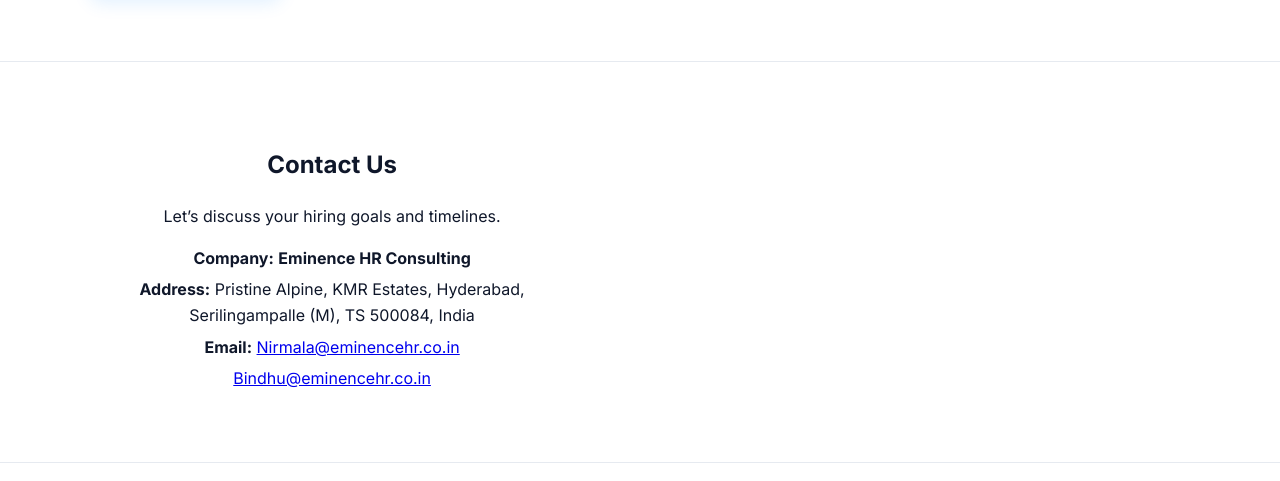
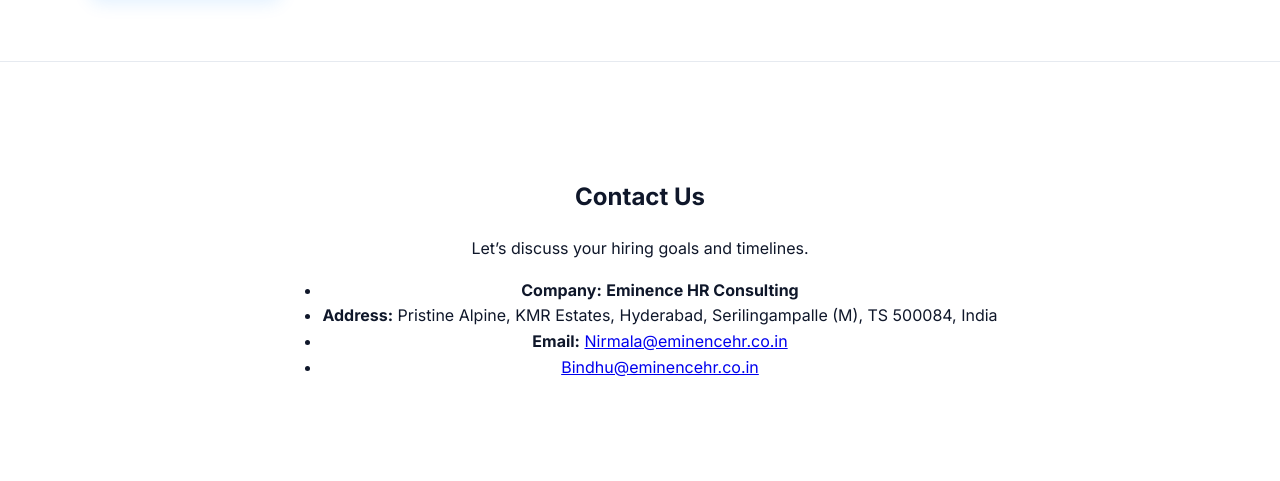
Before and after one commit to nirmalakoduru03/eminencehr, a plain HTML site: page docs/index.html in a window 1280 px wide. Shown: the part 3918-4399 px from the top of the page. Drawn offline with Linux system fonts and the light colour scheme.

Commit message:
Update styles.css

```diff
--- a/docs/styles.css
+++ b/docs/styles.css
@@ -323,9 +323,16 @@
     .card-cta { display: none; }
 }
 
-.contact-grid { display: grid; grid-template-columns: 0.9fr 1.1fr; gap: 24px; }
-.contact-list { margin: 0; padding: 0; list-style: none; }
-.contact-list li { margin: 6px 0; }
+.contact-grid {
+    display: flex;
+    justify-content: center;
+    align-items: center;
+    flex-direction: column; /* Stack content vertically */
+    text-align: center;     /* Center text inside */
+    margin: 0 auto;         /* Center the container horizontally */
+    padding: 2rem;          /* Optional: adds spacing */
+}
+
 
 /* Center contact section text */
 #contact .contact-copy { text-align: center; }
```
